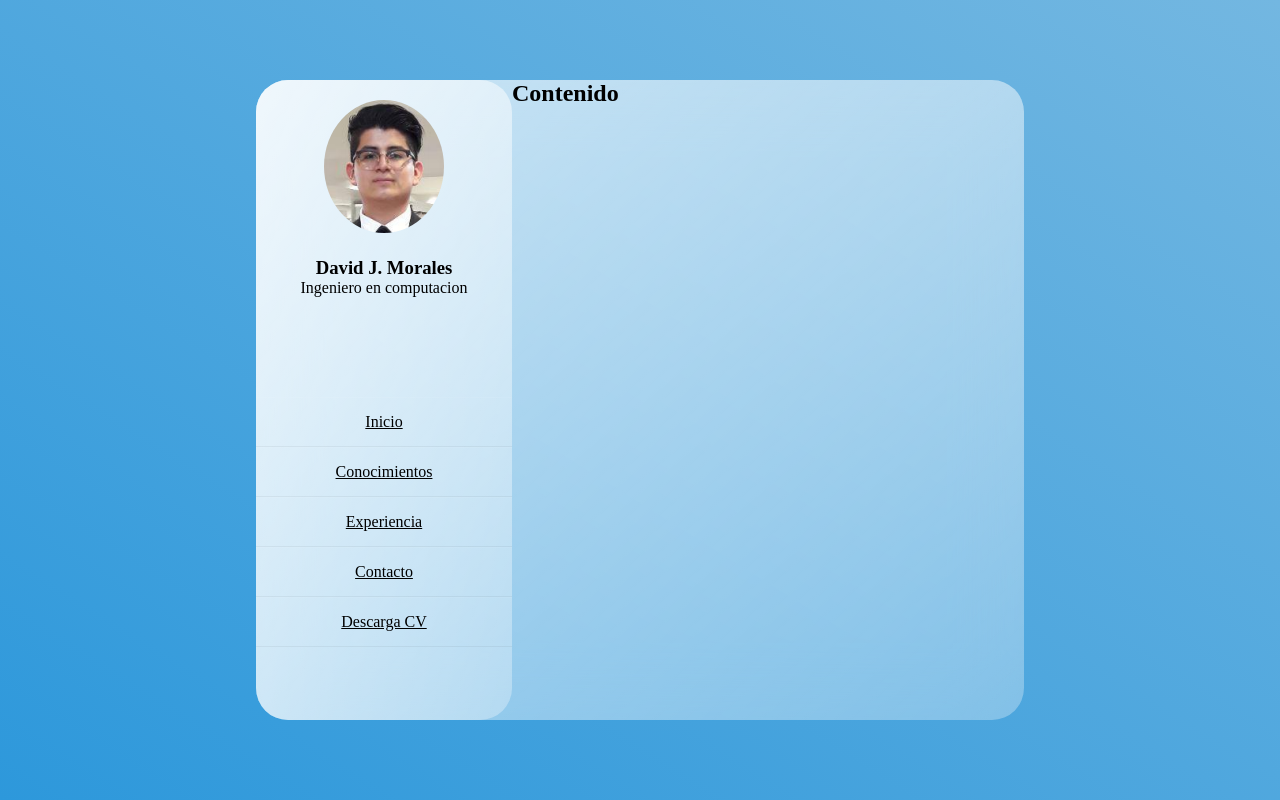
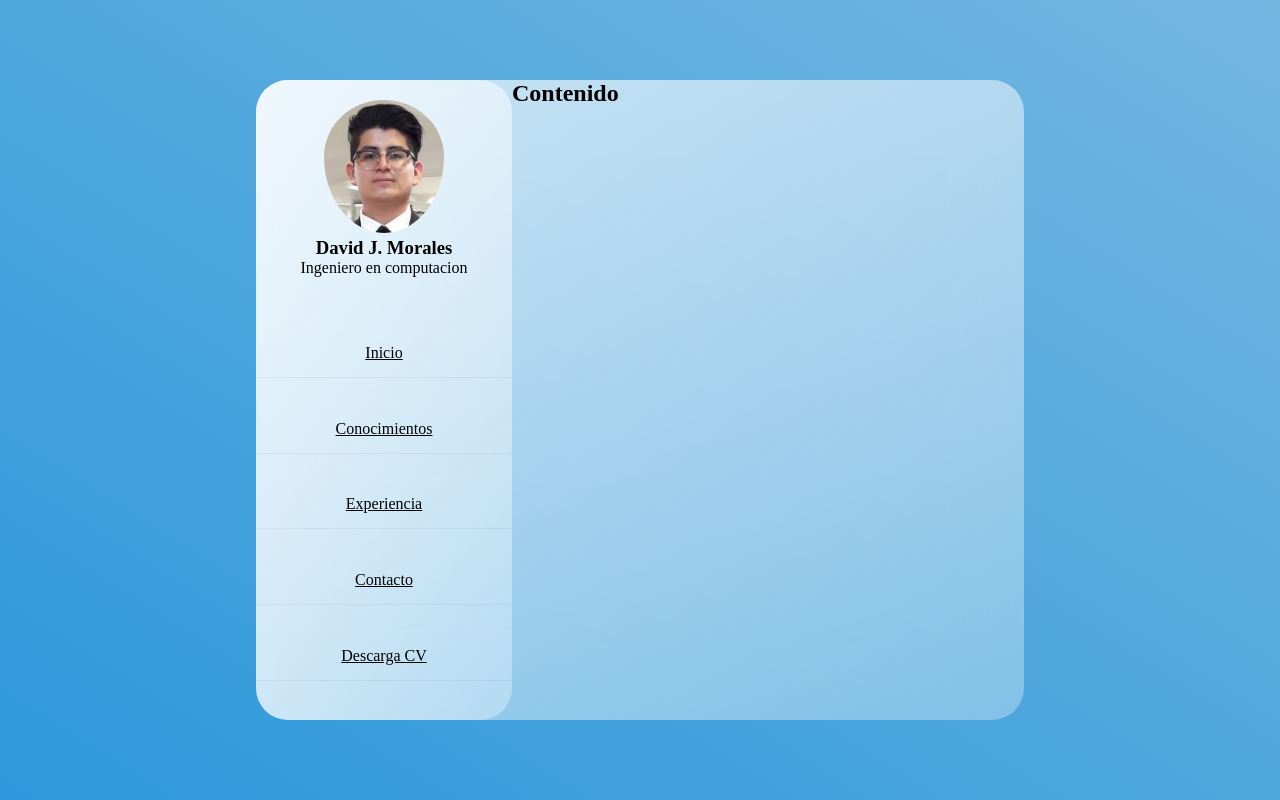
Before and after one commit to JirelMM/PrimeraWeb, a plain HTML site: page index.html in a window 1280 px wide. Drawn offline with Linux system fonts and the light colour scheme.

Commit message:
SideBar V2

```diff
--- a/Styles.css
+++ b/Styles.css
@@ -49,15 +49,17 @@ body{
 .yo {
     border-radius: 50%;
     padding-top: 20px;
-    padding-bottom: 20px;
+
 
 }
 
 .glass .barra ul{
-padding-top: 100px;
+    margin-top: 10%;
+
 }
 
 .glass .barra ul li{
+    margin-top: 10%;
     padding: 15px;
     border-bottom: 1px solid #bdb8d7;
     border-bottom: 1px solid rgba(0,0,0,0.05);
```
